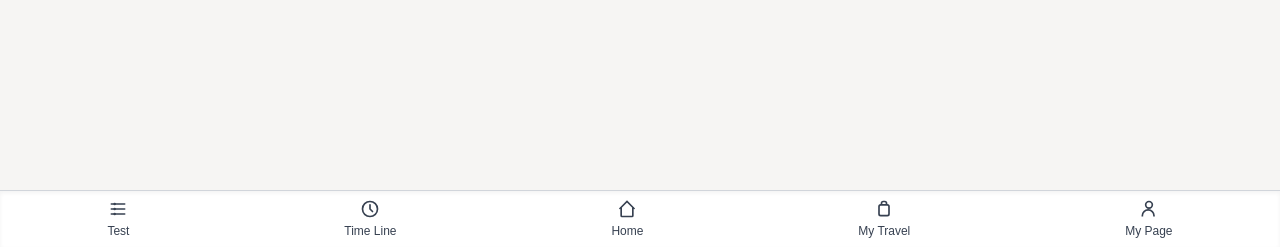
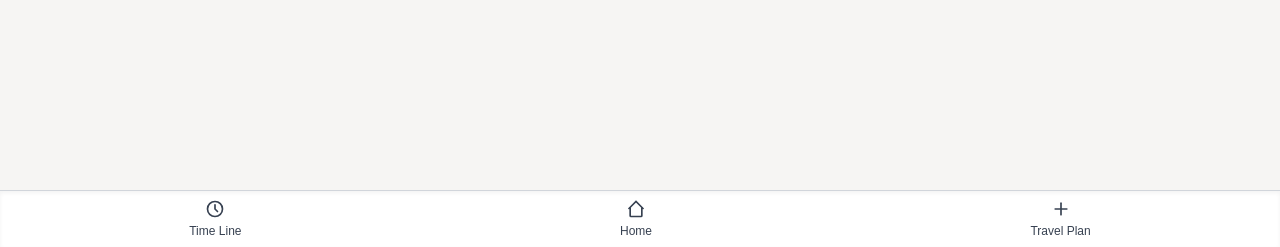
Before and after one commit to s2422092/Giikuten, a Flask app: template templates/plan/result.html in a window 1280 px wide. Shown: the part 553-800 px from the top of the page. Run offline with Flask 3, Linux system fonts and the light colour scheme; the template is opened without the code that fills it, so the values that code supplies are empty; some libraries are stand-ins or nearby versions.

Commit message:
下の部分を変更

```diff
--- a/templates/plan/result.html
+++ b/templates/plan/result.html
@@ -44,36 +44,21 @@
       <li>{{ r }}</li>
     {% endfor %}
   </ul>
-  <nav class="dock fixed bottom-0 left-0 w-full bg-white border-t border-gray-300 shadow-inner flex justify-around py-2">
-
-  <!-- 診断の詳細について（Test） -->
-  <a href="{{ url_for('mbti.mbti_explanation') }}"
-     class="flex flex-col items-center text-gray-700 hover:text-teal-600">
-    <svg class="w-5 h-5" xmlns="http://www.w3.org/2000/svg" viewBox="0 0 24 24" fill="none">
-      <path d="M4 6h16" stroke="currentColor" stroke-width="2" stroke-linecap="round"/>
-      <path d="M4 12h16" stroke="currentColor" stroke-width="2" stroke-linecap="round"/>
-      <path d="M4 18h16" stroke="currentColor" stroke-width="2" stroke-linecap="round"/>
-      <circle cx="8" cy="6" r="1.5" fill="currentColor"/>
-      <circle cx="8" cy="12" r="1.5" fill="currentColor"/>
-      <circle cx="8" cy="18" r="1.5" fill="currentColor"/>
-    </svg>
-    <span class="text-xs mt-1">Test</span>
-  </a>
-
+<div class="dock fixed bottom-0 left-0 w-full bg-white border-t border-gray-300 shadow-inner flex justify-around py-2">
   <!-- 旅のタイムライン（Time Line） -->
-  <a href="{{ url_for('plan.plan') }}"
-     class="flex flex-col items-center text-gray-700 hover:text-teal-600">
-    <svg class="w-5 h-5" xmlns="http://www.w3.org/2000/svg" viewBox="0 0 24 24" fill="none">
+  <a href="{{ url_for('my_travel.travel_details') }}"
+     class="flex flex-col items-center {% if request.endpoint == 'my_travel.travel_details' %}text-teal-600 font-semibold{% else %}text-gray-700{% endif %} hover:text-teal-600 focus:outline-none">
+    <svg class="w-5 h-5 {% if request.endpoint == 'my_travel.travel_details' %}text-teal-600{% endif %}" xmlns="http://www.w3.org/2000/svg" viewBox="0 0 24 24" fill="none">
       <circle cx="12" cy="12" r="9" stroke="currentColor" stroke-width="2"/>
       <path d="M12 7v5l3 3" stroke="currentColor" stroke-width="2" stroke-linecap="round" stroke-linejoin="round"/>
     </svg>
     <span class="text-xs mt-1">Time Line</span>
   </a>
 
-  <!-- ホーム画面（Home） -->
+  <!-- ホームボタン（Home） -->
   <a href="{{ url_for('home.home') }}"
-     class="flex flex-col items-center text-gray-700 hover:text-teal-600">
-    <svg class="w-5 h-5" xmlns="http://www.w3.org/2000/svg" viewBox="0 0 24 24" fill="none">
+     class="flex flex-col items-center {% if request.endpoint == 'home.home' %}text-teal-600 font-semibold{% else %}text-gray-700{% endif %} hover:text-teal-600 focus:outline-none focus:ring-2 focus:ring-teal-400 rounded-lg">
+    <svg class="w-5 h-5 {% if request.endpoint == 'home.home' %}text-teal-600{% endif %}" xmlns="http://www.w3.org/2000/svg" viewBox="0 0 24 24" fill="none">
       <g fill="none" stroke="currentColor" stroke-width="2">
         <polyline points="3 12 12 3 21 12" />
         <path d="M5 10v10a1 1 0 0 0 1 1h12a1 1 0 0 0 1-1V10" />
@@ -82,27 +67,24 @@
     <span class="text-xs mt-1">Home</span>
   </a>
 
-  <!-- 今までの旅行一覧（My Travel） -->
-  <a href="{{ url_for('my_travel.my_travel') }}"
-     class="flex flex-col items-center text-gray-700 hover:text-teal-600">
-    <svg class="w-5 h-5" xmlns="http://www.w3.org/2000/svg" viewBox="0 0 24 24" fill="none">
-      <rect x="6" y="7" width="12" height="13" rx="2" ry="2" stroke="currentColor" stroke-width="2"/>
-      <path d="M9 7V5a2 2 0 0 1 2-2h2a2 2 0 0 1 2 2v2" stroke="currentColor" stroke-width="2"/>
-    </svg>
-    <span class="text-xs mt-1">My Travel</span>
+  <!-- マイトラベル（My Travel） -->
+  <a href="{{ url_for('plan.plan') }}"
+     class="flex flex-col items-center {% if request.endpoint == 'plan.plan' %}text-teal-600 font-semibold{% else %}text-gray-700{% endif %} hover:text-teal-600 focus:outline-none focus:ring-2 focus:ring-teal-400 rounded-lg">
+    <svg
+  class="w-5 h-5 {% if request.endpoint == 'plan.plan' %}text-teal-600{% endif %}"
+  xmlns="http://www.w3.org/2000/svg"
+  viewBox="0 0 24 24"
+  fill="none"
+  stroke="currentColor"
+  stroke-width="2"
+  stroke-linecap="round"
+  stroke-linejoin="round">
+  <line x1="12" y1="5" x2="12" y2="19" />
+  <line x1="5" y1="12" x2="19" y2="12" />
+</svg>
+    <span class="text-xs mt-1">Travel Plan</span>
   </a>
-
-  <!-- マイページ（My Page） -->
-  <a href="{{ url_for('setting.setting') }}"
-     class="flex flex-col items-center text-gray-700 hover:text-teal-600">
-    <svg class="w-5 h-5" xmlns="http://www.w3.org/2000/svg" viewBox="0 0 24 24" fill="none">
-      <circle cx="12" cy="7" r="4" fill="none" stroke="currentColor" stroke-width="2"/>
-      <path d="M4 21v-1a7 7 0 0 1 14 0v1" fill="none" stroke="currentColor" stroke-width="2"/>
-    </svg>
-    <span class="text-xs mt-1">My Page</span>
-  </a>
-
-</nav>
+</div>
 
   <p><a href="{{ url_for('plan.plan') }}">条件を変えて再提案</a></p>
   <p><a href="{{ url_for('home.home') }}">ホームへ戻る</a></p>
```
Also changed, not shown: templates/home/home.html (+13 -5 lines), templates/my_travel/travel_details.html (+16 -9 lines), templates/setting/setting.html (+25 -13 lines).
